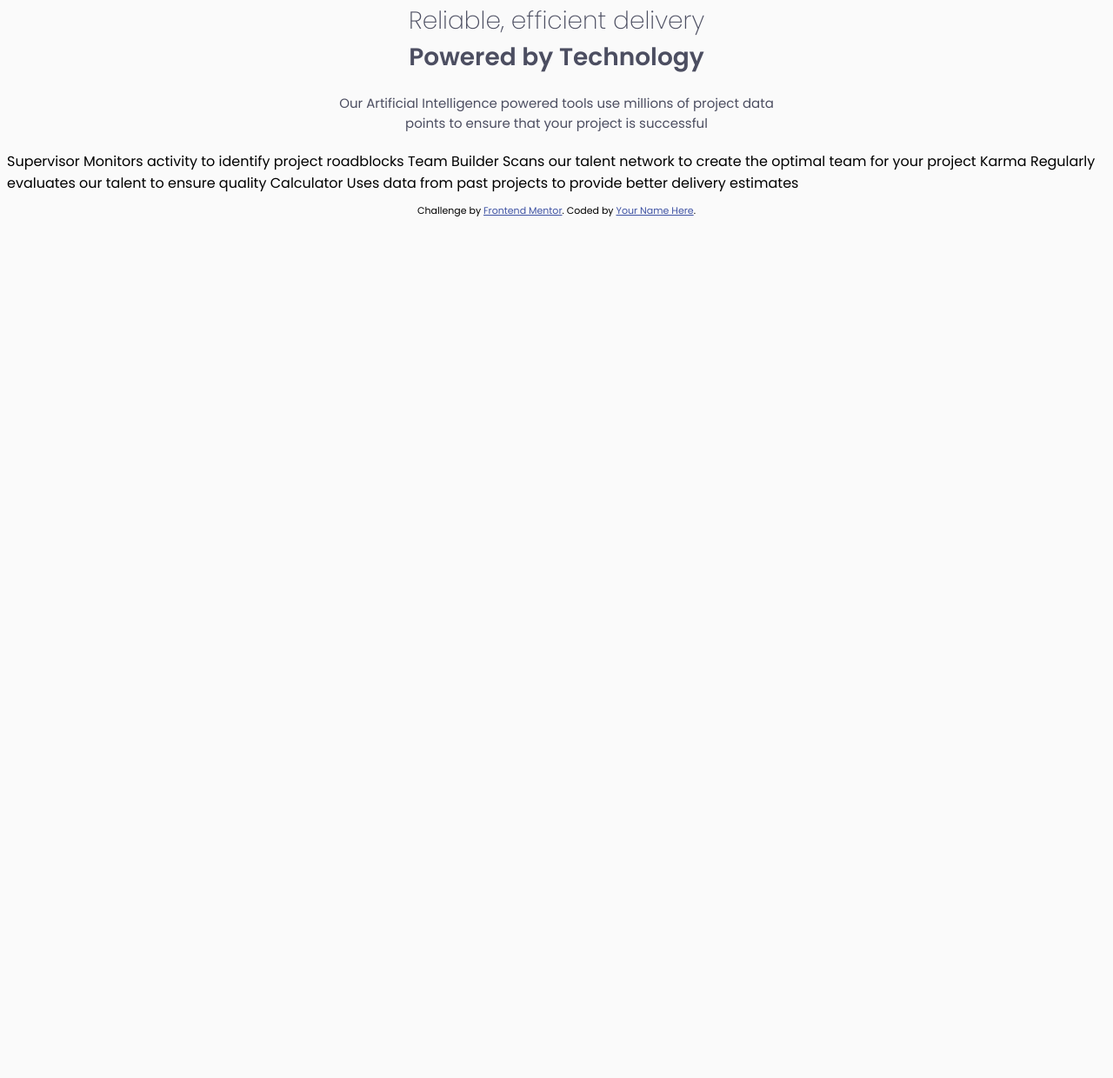
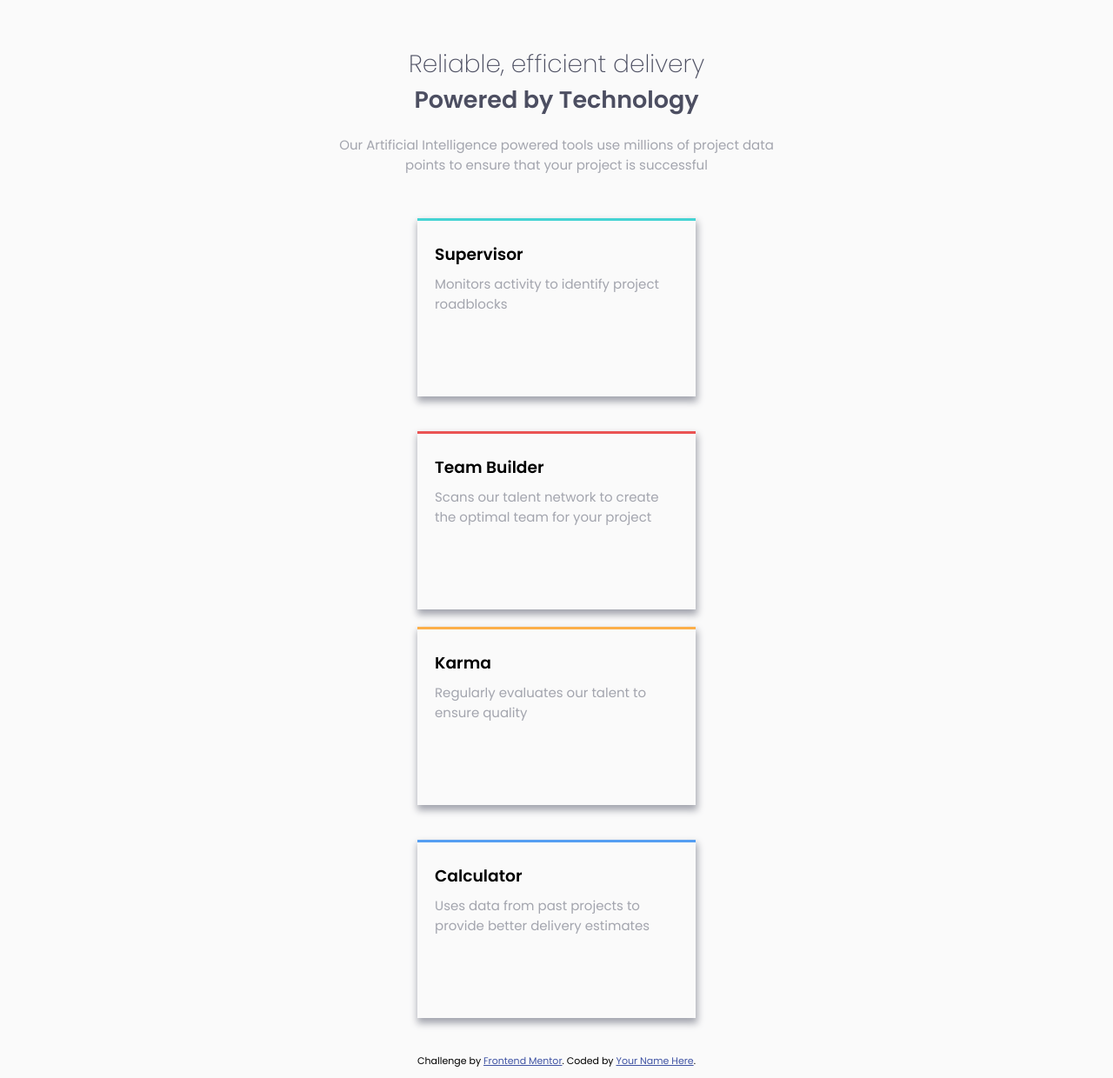
Before and after one commit to toribromma/fourCardsChallenge, a plain HTML site: page index.html in a window 1280 px wide. Shown: the part 47-1287 px from the top of the page at 87% size. Before the commit the page ends 800 px from the top, so only its background shows below. Drawn offline with Linux system fonts and the light colour scheme.

Commit message:
completed

```diff
--- a/index.html
+++ b/index.html
@@ -12,31 +12,94 @@
   <style>
     .attribution { font-size: 11px; text-align: center; }
     .attribution a { color: hsl(228, 45%, 44%); }
+    * {
+      box-sizing: border-box;
+      }
     .h1 {
       font-size: 28px;
       font-weight: 200 ;
       color: hsl(234, 12%, 34%)
       }
       .h2 {
-      font-size: 28px;
+      font-size: 27px;
       font-weight: 600 ;
       color: hsl(234, 12%, 34%)
       }
       .header {
-        margin-top: 50px;
+        margin-top: 100px;
         text-align: center;
-
       }
       body {
         font-family: 'Poppins', sans-serif;
         background-color: hsl(0, 0%, 98%);
       }
-      .p {
+      .p, .p2 {
         font-size: 15px;
         font-weight: 400;
-        margin: 20px;
-        color: hsl(234, 12%, 34%)
+        color: hsl(229, 6%, 66%)
       }
+      .p {
+        padding: 20px;
+      }
+      .p2 {
+        margin-top: -10px;
+      }
+      .row {
+        margin: auto;
+        margin-top: 20px;
+
+      }
+      .row:after {
+        content: "";
+        display: table;
+        clear: both;
+      }
+      #col {
+        float: left;
+        width: 33.33%;
+        padding: 10px;
+      }
+      .card {
+        box-shadow: 1px 5px 8px 1px hsl(229, 6%, 66%);
+        padding: 20px;
+        padding-top: 5px;
+        height: 205px;
+        width: 320px;
+        margin: auto;
+        margin-bottom: 20px;
+      }
+      #box1 {
+        border-top:hsl(180, 62%, 55%) 3px solid;
+        position: relative;
+        top: 100px;
+        left: 125px
+      }
+      #box2 {
+        border-top:hsl(0, 78%, 62%) 3px solid;
+      }
+      #box3 {
+        border-top: hsl(34, 97%, 64%) 3px solid;
+      }
+      #box4 {
+        border-top:hsl(212, 86%, 64%) 3px solid;
+        position: relative;
+        top: 100px;
+        right: 125px
+      }
+      @media screen and (max-width: 1401px) {
+        #col {
+          width: 100%;
+        }
+        #box1 {
+          top: 0px;
+          left: 0px;
+        }
+        #box4 {
+          top: 0px;
+          right: 0px;
+        }
+      }
+
   </style>
 </head>
 <body>
@@ -49,20 +112,34 @@
     <div>points
     to ensure that your project is successful</div>
   </div>
+</div>
+  <div class="container">
+  <div class="row">
+    <div id="col">
+      <div class="card" id="box1">
+        <h3>Supervisor</h3>
+        <div class="p2">Monitors activity to identify project roadblocks</div>
+      </div>
 
+    </div>
+    <div id="col">
+      <div class="card" id="box2">
+        <h3>Team Builder</h3>
+        <div class="p2">Scans our talent network to create the optimal team for your project</div>
+      </div>
+      <div class="card" id="box3">
+        <h3>Karma</h3>
+        <div class="p2">Regularly evaluates our talent to ensure quality</div>
+      </div>
+    </div>
+    <div id="col">
+      <div class="card" id="box4">
+        <h3>Calculator</h3>
+        <div class="p2">Uses data from past projects to provide better delivery estimates</div>
+      </div>
+    </div>
   </div>
-  Supervisor
-  Monitors activity to identify project roadblocks
-
-  Team Builder
-  Scans our talent network to create the optimal team for your project
-
-  Karma
-  Regularly evaluates our talent to ensure quality
-
-  Calculator
-  Uses data from past projects to provide better delivery estimates
-
+  </div>
 
   <footer>
     <p class="attribution">
```
